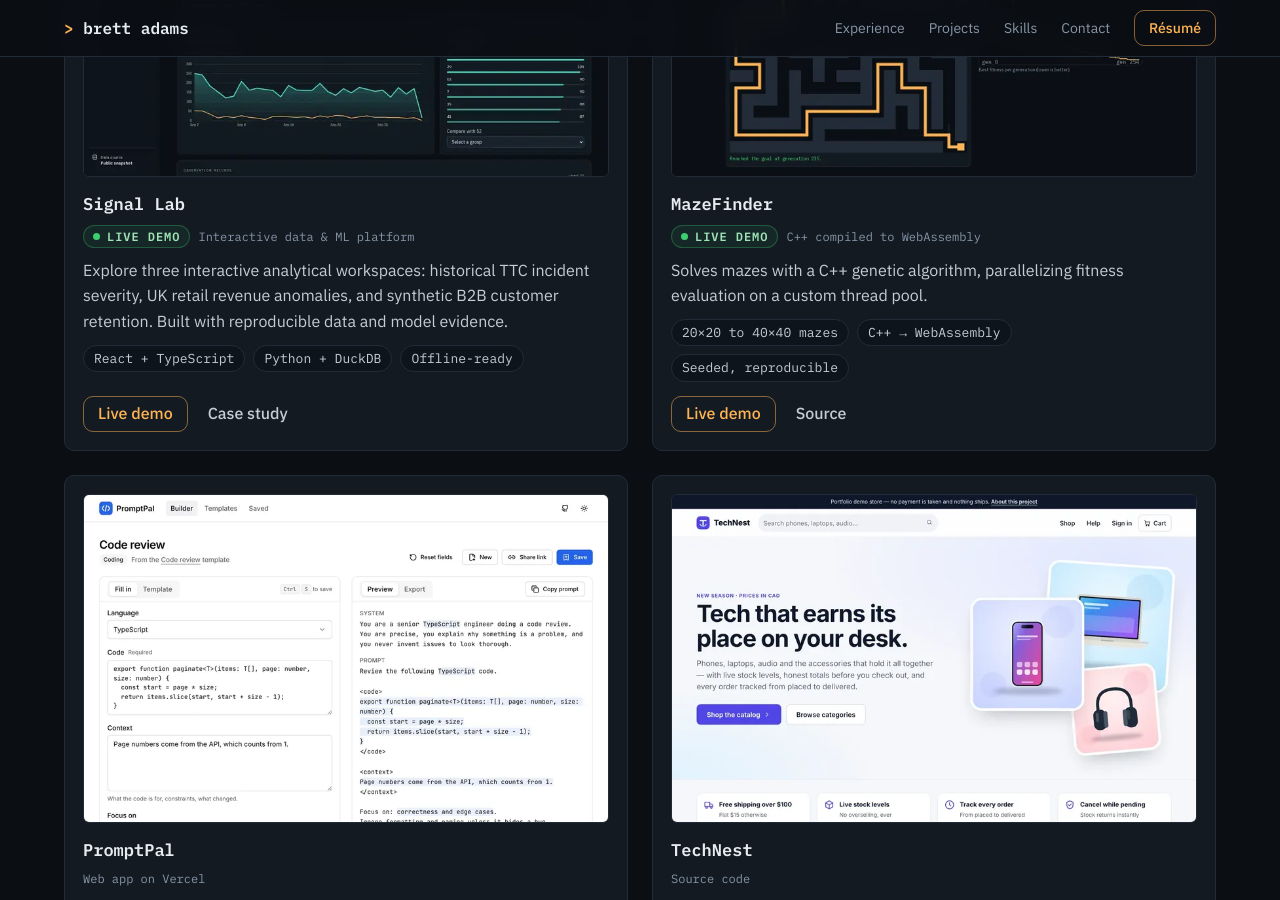
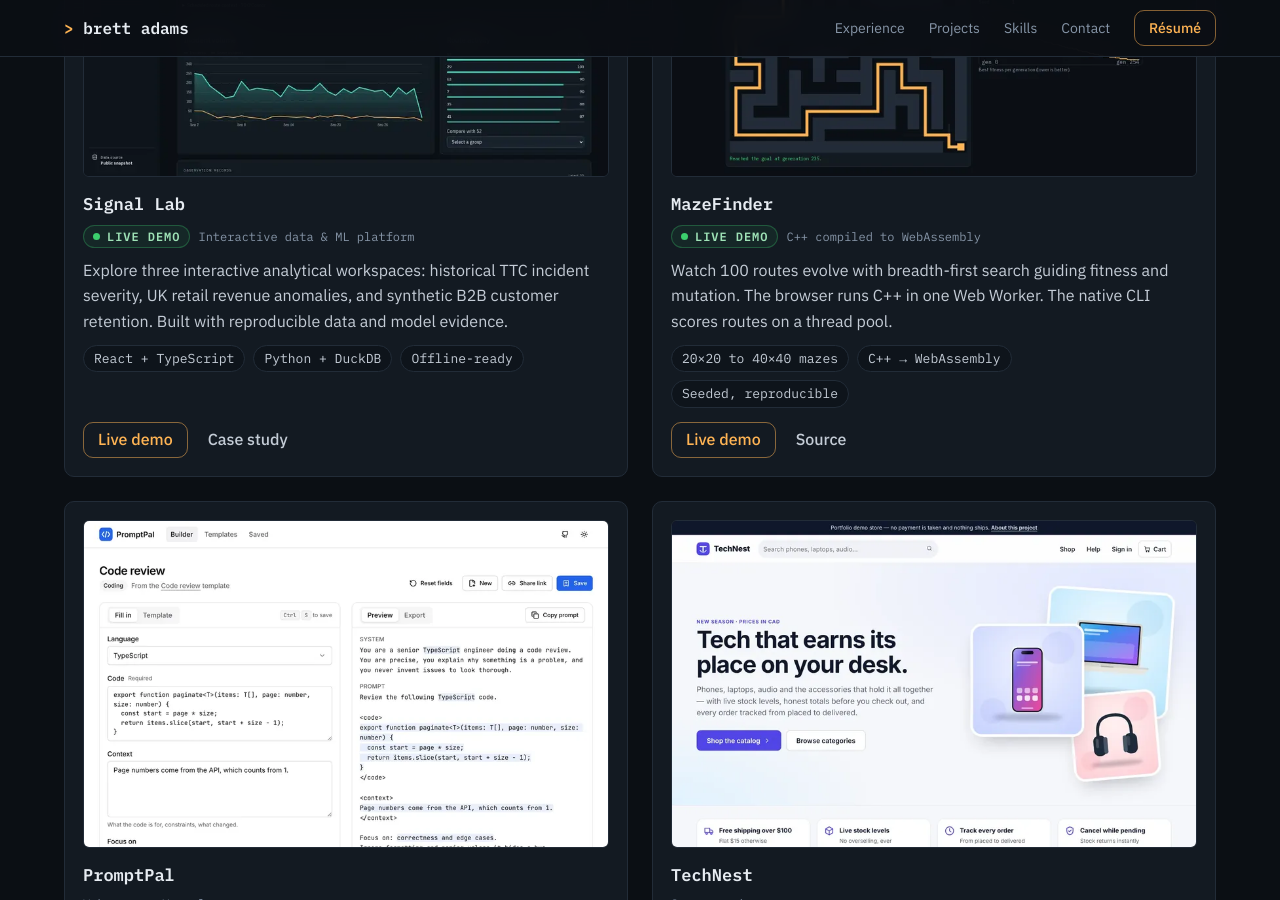
Before and after one commit to brettadams0/brettadams0.github.io, a Jekyll site: the page built from index.html, in a window 1280 px wide and 900 px high, scrolled down 3543 px. Built offline with Jekyll 4.4.1, drawn with Linux system fonts in a browser that asks for light colours.

Commit message:
Clarify how MazeFinder runs in the browser and native CLI

```diff
--- a/index.html
+++ b/index.html
@@ -213,7 +213,7 @@ layout: default
         </a>
         <h3 class="project-name">MazeFinder</h3>
         <p class="project-kind"><span class="badge-live">Live demo</span> C++ compiled to WebAssembly</p>
-        <p class="project-line">Solves mazes with a C++ genetic algorithm, parallelizing fitness evaluation on a custom thread pool.</p>
+        <p class="project-line">Watch 100 routes evolve with breadth-first search guiding fitness and mutation. The browser runs C++ in one Web Worker. The native CLI scores routes on a thread pool.</p>
         <ul class="chips" role="list"><li>20×20 to 40×40 mazes</li><li>C++ → WebAssembly</li><li>Seeded, reproducible</li></ul>
         <p class="links">
           <a class="link-demo" href="{{ '/mazefinder/' | relative_url }}">Live demo<span class="sr-only">: MazeFinder</span></a>
```
